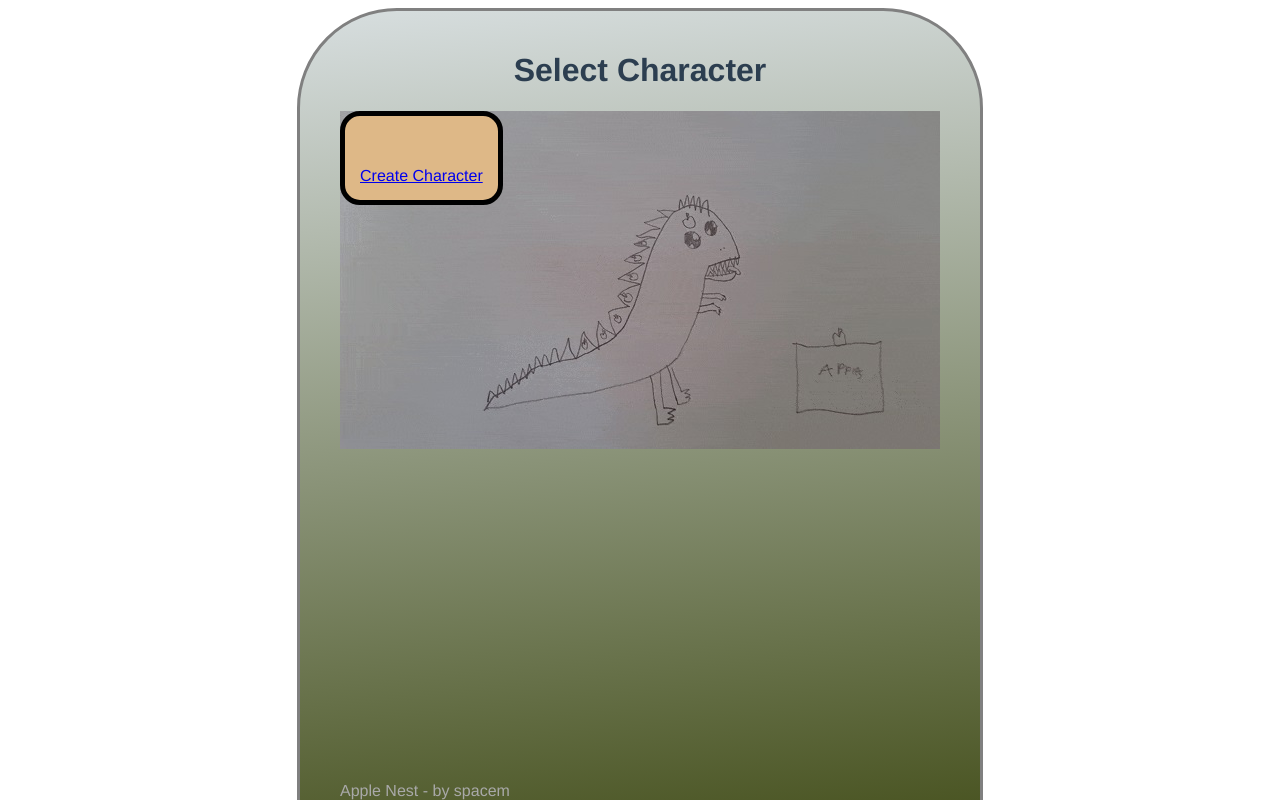
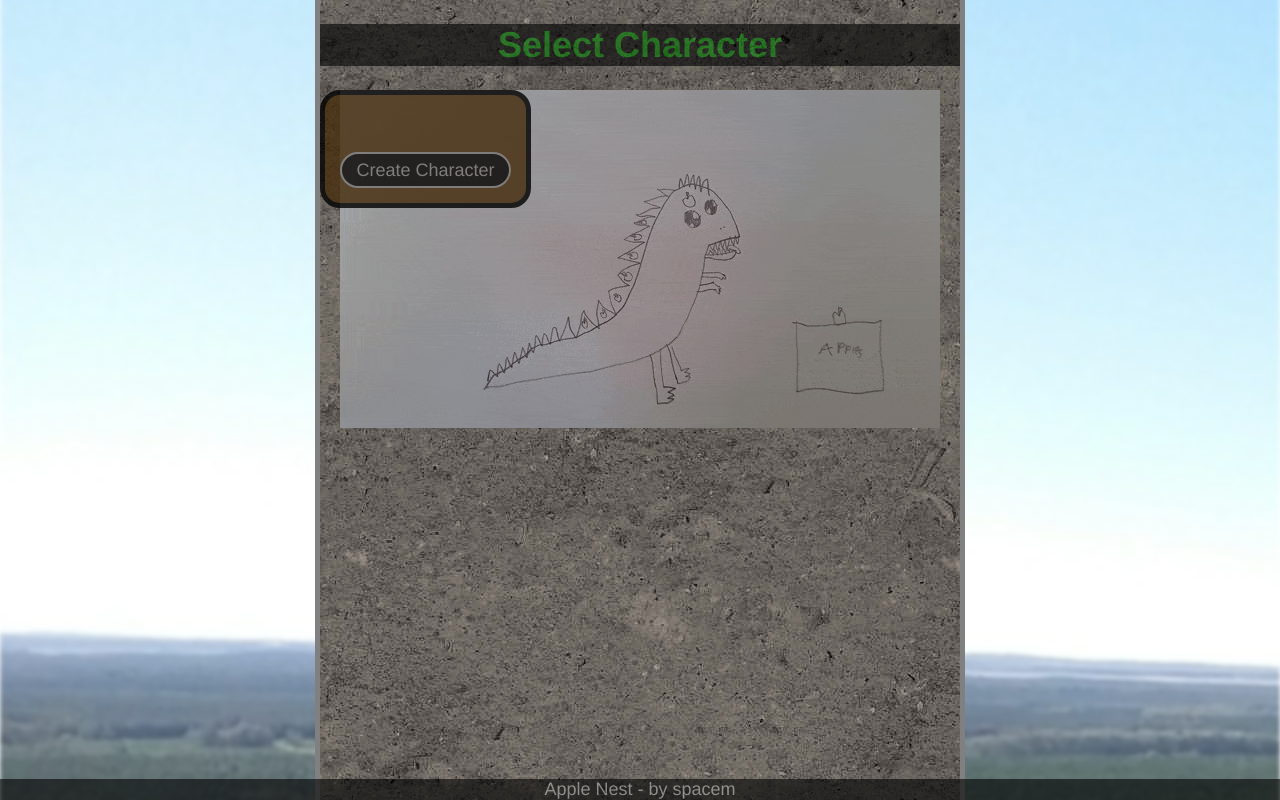
Before and after one commit to spacem/apple-nest, a Vue app: page / in a window 1280 px wide. Shown: the top 800 px of the page. Built offline with nearby package versions, Linux system fonts and the light colour scheme.

Commit message:
Restyle and add armour

```diff
--- a/src/App.vue
+++ b/src/App.vue
@@ -1,9 +1,15 @@
 <template>
   <div id="app">
+    <div class="background"></div>
     <div class="game">
-      <div v-if="selectedCharacter">
-        Using character: {{ selectedCharacter.name }}
-        <div v-if="selectedCharacter.bag">
+      <div v-if="selectedCharacter" class="characterDetail cool-links">
+        <div class="character-name">
+          Character: {{ selectedCharacter.name }}
+          <div class="switch">
+            <router-link to="/select-character">Switch Character</router-link>
+          </div>
+        </div>
+        <div v-if="selectedCharacter.bag" class="bag">
           Money: {{ selectedCharacter.bag.money }}
           <span v-if="selectedCharacter.bag.seeds">
             | Normal Seeds: {{ selectedCharacter.bag.seeds }}</span
@@ -21,48 +27,121 @@
             | Pies: {{ selectedCharacter.bag.pies }}</span
           >
         </div>
-        <div v-if="selectedCharacter.weaponLevel">
-          Weapon Level: {{ selectedCharacter.weaponLevel }}
-        </div>
         <div>
-          <router-link to="/select-character">Switch Character</router-link>
+          <span v-if="selectedCharacter.weaponLevel"
+            >Weapon Level: {{ selectedCharacter.weaponLevel }}</span
+          >
+          <span
+            v-if="
+              selectedCharacter.weaponLevel && selectedCharacter.armourLevel
+            "
+          >
+            |
+          </span>
+          <span v-if="selectedCharacter.armourLevel"
+            >Armour Level: {{ selectedCharacter.armourLevel }}</span
+          >
         </div>
       </div>
       <router-view />
-      <div class="footer">
-        Apple Nest - by spacem
-      </div>
+      <div class="footer">Apple Nest - by spacem</div>
     </div>
   </div>
 </template>
 <style lang="scss">
+body {
+  font-size: large;
+  margin: 0px;
+}
+button {
+  font-size: large;
+  padding: 0.2em;
+  padding-left: 1em;
+  padding-right: 1em;
+  margin-right: 0.4em;
+  border-radius: 0.3em;
+}
+input {
+  font-size: larger;
+}
 #app {
   font-family: "Avenir", Helvetica, Arial, sans-serif;
   -webkit-font-smoothing: antialiased;
   -moz-osx-font-smoothing: grayscale;
   text-align: center;
   color: #2c3e50;
+  height: 100%;
+  position: absolute;
+  margin: auto;
+  width: 100%;
+  .background {
+    background: url("~@/assets/Background.jpg");
+    opacity: 0.9;
+    top: -100px;
+    left: 0;
+    right: 0;
+    bottom: -100px;
+    position: fixed;
+    z-index: -999;
+    -webkit-filter: blur(2px);
+    filter: blur(2px);
+  }
+  .characterDetail {
+    text-align: right;
+    padding: 5px;
+    background: black;
+    opacity: 0.6;
+    border-radius: 10px;
+    border: solid 1px grey;
+    color: green;
+    min-height: 3.5em;
+    .character-name {
+      text-align: center;
+      float: left;
+    }
+  }
   .game {
-    border: solid grey;
-    border-top-left-radius: 100px;
-    border-top-right-radius: 100px;
-    padding: 40px;
-    padding-top: 20px;
+    border-left: solid grey 5px;
+    border-right: solid grey 5px;
     display: inline-block;
-    width: 600px;
+    width: 50%;
+    min-width: 40rem;
     background: rgb(0, 0, 0);
-    background: linear-gradient(
-      354deg,
-      rgba(0, 0, 0, 1) 1%,
-      rgba(66, 77, 24, 1) 35%,
-      rgba(215, 222, 223, 1) 100%
-    );
-    height: 100vw;
+    background: url("~@/assets/Stone.jpg");
+    height: 100%;
   }
   .footer {
     color: darkgray;
-    position: absolute;
+    position: fixed;
     bottom: 0px;
+    background: black;
+    width: 100%;
+    opacity: 0.6;
+    left: 0px;
+  }
+  h1 {
+    color: green;
+    background: black;
+    opacity: 0.6;
+  }
+  .cool-links {
+    a,
+    button {
+      display: inline-block;
+      border: grey 2px solid;
+      padding: 0.3em;
+      padding-left: 0.8em;
+      padding-right: 0.8em;
+      border-radius: 2em;
+      background: black;
+      opacity: 0.9;
+      text-decoration: none;
+      color: grey;
+    }
+    a:hover,
+    button:hover {
+      border-color: white;
+    }
   }
 }
 
@@ -93,12 +172,12 @@
   padding-top: 10px;
 }
 .messages {
-  background-color: burlywood;
+  background-color: #ccbba6;
   padding-left: 20px;
   padding-right: 20px;
   border: 2px solid;
   border-radius: 50px;
-  margin-left: 360px;
+  margin-left: 60%;
   margin-right: -70px;
   margin-top: -20px;
   text-align: left;
--- a/src/types/character.ts
+++ b/src/types/character.ts
@@ -4,6 +4,7 @@ export interface Character {
   name: string;
   bag: Bag;
   weaponLevel: number;
+  armourLevel: number;
   lastRewardDate?: number;
   seedReadyDate?: number;
   megaSeedReadyDate?: number;
--- a/src/views/Blacksmith.vue
+++ b/src/views/Blacksmith.vue
@@ -10,13 +10,25 @@
           @click="tryMakeWeapon()"
           v-if="selectedCharacter && !selectedCharacter.weaponLevel"
         >
-          Make a weapon
+          Make a Weapon
+        </button>
+        <button
+          @click="tryMakeArmour()"
+          v-if="selectedCharacter && !selectedCharacter.armourLevel"
+        >
+          Make Armour
         </button>
         <button
           @click="tryUpgradeWeapon()"
           v-if="selectedCharacter && selectedCharacter.weaponLevel > 0"
         >
-          Upgrade your weapon
+          Upgrade Weapon
+        </button>
+        <button
+          @click="tryUpgradeArmour()"
+          v-if="selectedCharacter && selectedCharacter.armourLevel > 0"
+        >
+          Upgrade Armour
         </button>
         <div class="back-link">
           <router-link to="/town">Back to Town</router-link>
@@ -47,7 +59,12 @@ export default {
     ...mapGetters("characters", ["selectedCharacter"])
   },
   methods: {
-    ...mapActions("characters", ["makeWeapon", "upgradeWeapon"]),
+    ...mapActions("characters", [
+      "makeWeapon",
+      "upgradeWeapon",
+      "makeArmour",
+      "upgradeArmour"
+    ]),
     tryMakeWeapon() {
       try {
         this.makeWeapon();
@@ -74,10 +91,39 @@ export default {
         this.message = err.message;
       }
     },
+    tryMakeArmour() {
+      try {
+        this.makeArmour();
+        this.message =
+          "Here you go... This armour might be useful in the future.";
+      } catch (err) {
+        this.message = err.message;
+      }
+    },
+    tryUpgradeArmour() {
+      try {
+        const previousLevel = this.selectedCharacter.armourLevel;
+        this.upgradeArmour();
+        if (this.selectedCharacter.armourLevel > previousLevel) {
+          this.message =
+            "You are getting stronger. Level " +
+            this.selectedCharacter.armourLevel +
+            " now!";
+        } else if (this.selectedCharacter.armourLevel < previousLevel) {
+          this.message =
+            "Sorry... Your armour actually got weaker. That was very unlucky.";
+        } else {
+          this.message =
+            "Wow unlucky. Nothing happened. Sorry, no refunds. Better luck next time.";
+        }
+      } catch (err) {
+        this.message = err.message;
+      }
+    },
     talk(character) {
       if (this.message === "Do you like weapons? I do.") {
         this.message =
-          "If you have enough money I will be able to make you a weapon.";
+          "If you have enough money I will be able to make you a weapon or some armour.";
       } else {
         this.message = "Do you like weapons? I do.";
       }
--- a/src/views/CreateCharacter.vue
+++ b/src/views/CreateCharacter.vue
@@ -4,15 +4,15 @@
     <div>
       {{ message }}
     </div>
-    <div>
+    <div class="cool-links">
       <input
         v-model="characterName"
         placeholder="Character Name"
         v-on:keyup.enter="doCreate(characterName)"
       />
       <button @click="doCreate(characterName)">Create Character</button>
+      <router-link to="/select-character">Cancel</router-link>
     </div>
-    <router-link to="/select-character">Cancel</router-link>
   </div>
 </template>
 <script>
--- a/src/views/Farm.vue
+++ b/src/views/Farm.vue
@@ -1,18 +1,21 @@
 <template>
   <div v-if="!moving">
     <h1>Farm</h1>
-    <div>
+    <div class="cool-links">
       <router-link to="/farmer">Farmer</router-link>
-      |
       <router-link to="/plot">Plot</router-link>
-      |
       <a href="#" @click="moveToTown()">Town</a>
     </div>
     <div class="image farm"></div>
   </div>
   <div v-else>
-    <h1>...</h1>
-    Moving to Town
+    <h1>
+      ...
+      <br />
+      <small>
+        Moving to Town
+      </small>
+    </h1>
     <div class="image travel"></div>
   </div>
 </template>
--- a/src/views/Plot.vue
+++ b/src/views/Plot.vue
@@ -120,7 +120,7 @@ export default {
           if (this.growSeconds > 60) {
             this.message =
               Math.ceil(this.growSeconds / 60) +
-              " minutes left until ready for harvest";
+              " minutes left until ready for harvest. While you wait you could make another character.";
           } else if (this.growSeconds > 0) {
             this.message =
               Math.ceil(this.growSeconds) +
--- a/src/views/SelectCharacter.vue
+++ b/src/views/SelectCharacter.vue
@@ -1,7 +1,7 @@
 <template>
   <div>
     <h1>Select Character</h1>
-    <div class="character-list" v-if="!selecting">
+    <div class="character-list cool-links" v-if="!selecting">
       <div v-for="character in characters" :key="character.name">
         <button class="character-button" @click="selectCharacter(character)">
           {{ character.name }}
@@ -17,7 +17,8 @@
 </template>
 <style scoped lang="scss">
 .character-list {
-  background-color: burlywood;
+  opacity: 0.8;
+  background-color: #462d0d;
   border: solid 5px black;
   border-radius: 20px;
   padding: 15px;
@@ -26,7 +27,8 @@
   position: absolute;
 }
 .character-button {
-  width: 100px;
+  width: 12em;
+  margin-bottom: 0.5em;
 }
 </style>
 <script>
--- a/src/views/Town.vue
+++ b/src/views/Town.vue
@@ -1,24 +1,21 @@
 <template>
   <div v-if="!moving">
     <h1>Town</h1>
-    <div>
+    <div class="cool-links">
       <router-link to="/event-planner">Event Planner</router-link>
-      |
       <router-link to="/blacksmith">Blacksmith</router-link>
-      |
       <router-link to="/appleosouras">Appleosouras</router-link>
-      |
       <router-link to="/chef">Chef</router-link>
-      |
       <router-link to="/storage">Storage</router-link>
-      |
       <a href="#" @click="moveToFarm()">Farm</a>
     </div>
     <div class="image town"></div>
   </div>
   <div v-else>
-    <h1>...</h1>
-    Moving to the Farm
+    <h1>
+      ...<br />
+      <small>Moving to the Farm</small>
+    </h1>
     <div class="image travel"></div>
   </div>
 </template>
```
Also changed, not shown: src/store/modules/characters.ts (+60 -11 lines), src/assets/Background.jpg (added), src/assets/Stone.jpg (added).
